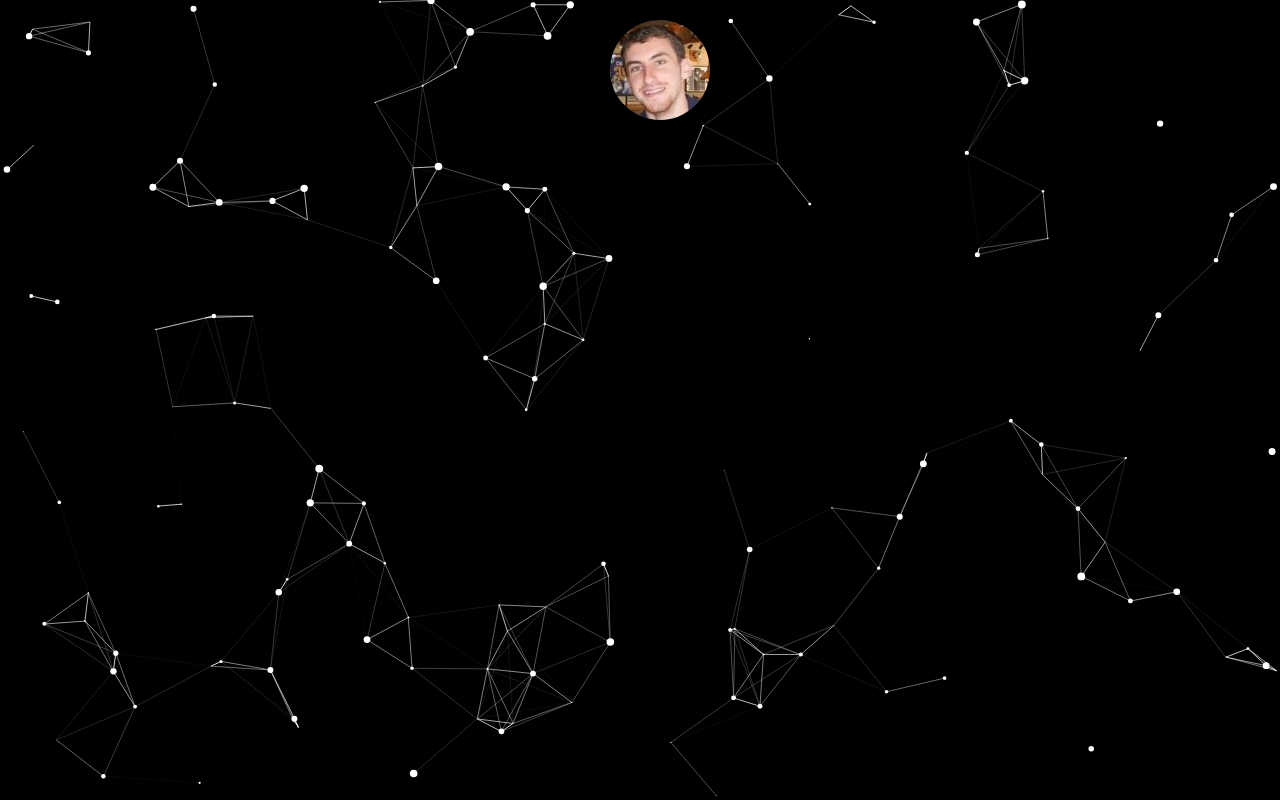
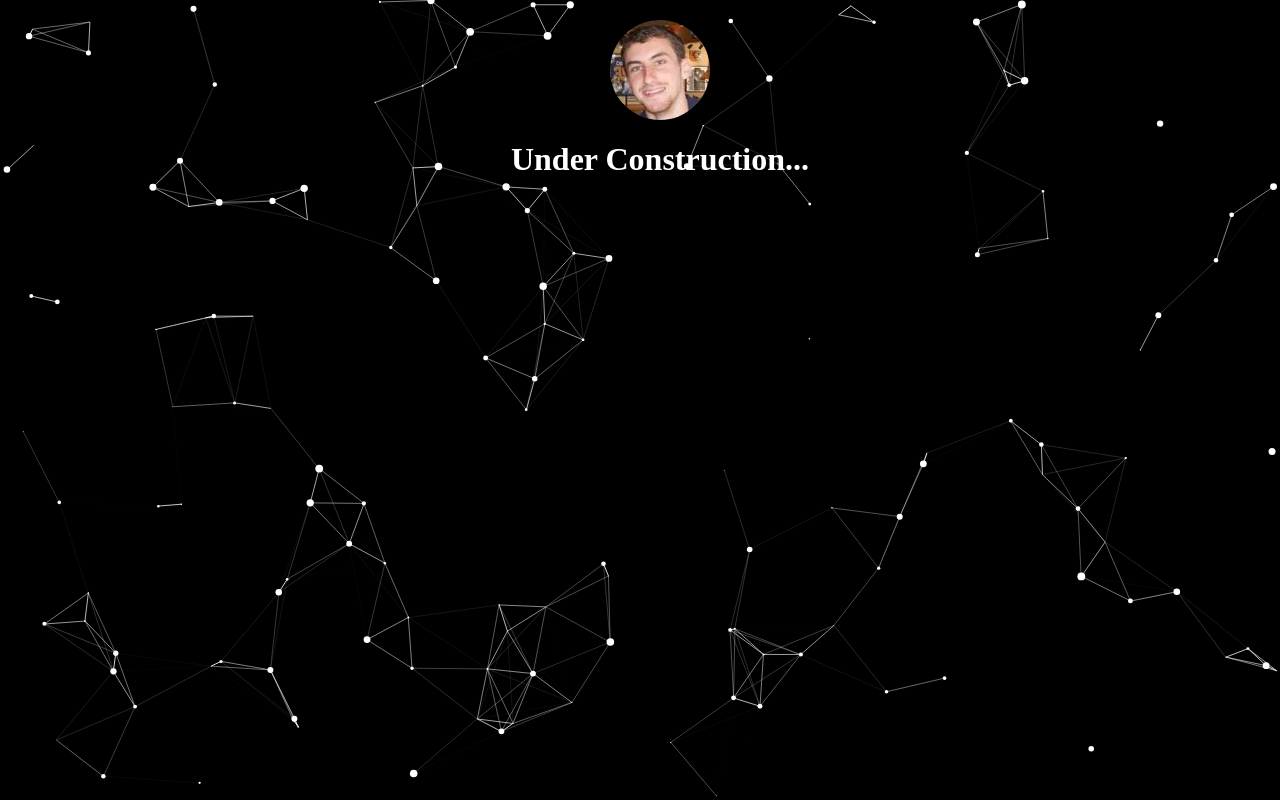
Before and after one commit to shaunwarman/site, a plain HTML site: page index.html in a window 1280 px wide. Drawn offline with nearby package versions, Linux system fonts and the light colour scheme.

Commit message:
Update content and styling

```diff
--- a/css/app.css
+++ b/css/app.css
@@ -17,12 +17,16 @@ canvas {
 	position: absolute;
 	vertical-align: middle;
 	width: 100%;
+	text-align: center;
 }
 
 .profile-pic {
   display: block;
   max-width: 150px;
-  margin: 0 auto 30px;
   border-radius: 100%;
   margin:0px auto;
 }
+
+h1 {
+	color: #ffffff;
+}
--- a/index.html
+++ b/index.html
@@ -13,6 +13,7 @@
 			<div id="particles-js">
 					<div id="profile">
 						<img src="img/shaun-warman.jpg" alt="Shaun Warman" class="profile-pic">
+						<h1>Under Construction...</h1>
 					</div>
 			</div>
 		</div>
```
